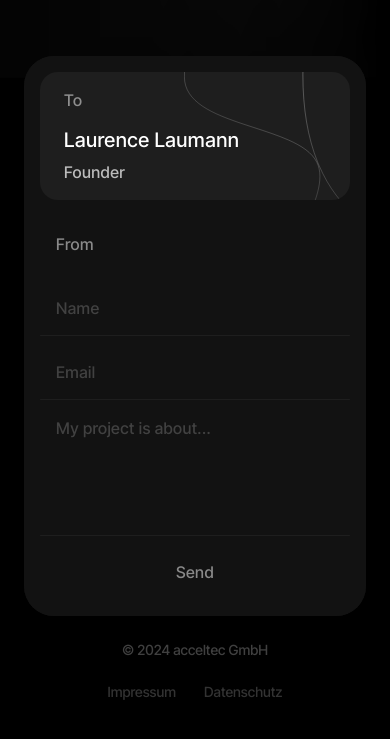
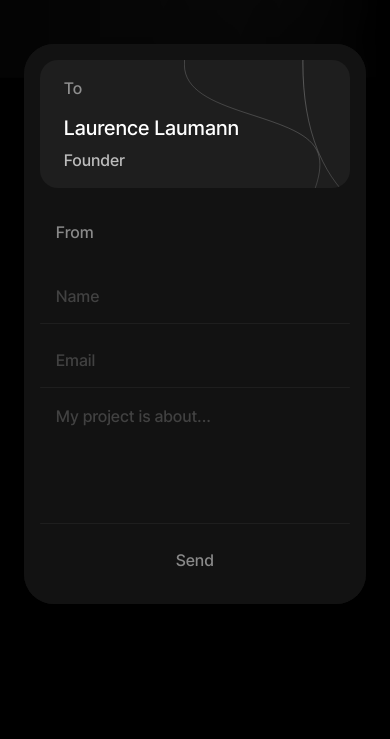
Before and after one commit to jakubziemba/acceltec, a Next.js app: page / in a window 390 px wide. Shown: the part 787-1526 px from the top of the page. Built offline with nearby package versions, Linux system fonts and the light colour scheme.

Commit message:
(wip) button-form final

```diff
--- a/app/_components/form/form.tsx
+++ b/app/_components/form/form.tsx
@@ -46,7 +46,7 @@ const Form = (
   }
 
   return (
-    <div className="flex h-full w-full flex-col items-center justify-end px-6 lg:justify-center">
+    <div className="flex w-full flex-col items-center justify-center px-6 lg:justify-center">
       <motion.form
         ref={ref}
         id={id}
--- a/app/_components/form/section.tsx
+++ b/app/_components/form/section.tsx
@@ -10,7 +10,7 @@ import CanvasAnimation from "../canvas-animation";
 import Footer from "../footer/footer";
 
 export default function FormSection() {
-  const { width } = useWindowSize();
+  const { width, height } = useWindowSize();
   const containerRef = useRef<null | HTMLDivElement>(null);
   const sectionRef = useRef<null | HTMLDivElement>(null);
   const formRef = useRef<null | HTMLFormElement>(null);
@@ -19,6 +19,9 @@ export default function FormSection() {
   const [shouldScroll, setShouldScroll] = useState(false);
   const [playCanvas, setPlayCanvas] = useState(false);
   const isMobile = width < 768;
+  const containerHeight = containerRef.current?.getBoundingClientRect().height;
+  const boxHeight = 588;
+  const offsetFromBottom = (height - boxHeight) / 2;
 
   const { scrollYProgress } = useScroll({
     target: containerRef,
@@ -140,11 +143,11 @@ export default function FormSection() {
   }, [scrollYProgress, shouldScroll]);
 
   useEffect(() => {
-    if (!shouldScroll || !formRef.current) return;
+    if (!shouldScroll || !containerHeight) return;
 
     const scrollTimeout = setTimeout(() => {
-      formRef.current?.scrollIntoView({
-        block: "start",
+      window.scrollTo({
+        top: containerHeight - 200,
         behavior: "smooth",
       });
     }, 100);
@@ -152,7 +155,7 @@ export default function FormSection() {
     return () => {
       clearTimeout(scrollTimeout);
     };
-  }, [shouldScroll]);
+  }, [shouldScroll, containerHeight]);
 
   useEffect(() => {
     const unsubscribe = scrollYProgressCanvas.on("change", (value: any) => {
@@ -181,13 +184,9 @@ export default function FormSection() {
             initial={{ z: 0 }}
             animate={{
               z: showForm ? -10 : 0,
-              // filter: showForm ? "blur(12px)" : "blur(0px)",
             }}
             transition={{
-              y: { duration: 0.25, stiffness: 150, damping: 28 },
-              opacity: { type: "tween", duration: 0.24 },
-              z: { duration: 0.24 },
-              // filter: { duration: 0.24 },
+              duration: 0.24,
             }}
             className="relative flex h-screen flex-col items-center justify-center space-y-6 supports-[height:100svh]:h-svh max-2xs:-top-10 xl:space-y-8"
             style={{
@@ -219,30 +218,21 @@ export default function FormSection() {
             </AnimatedText>
           </motion.div>
           <motion.div
-            animate={{
-              height: showForm ? "100vh" : "5vh",
-            }}
-            transition={{
-              height: {
-                delay: showForm ? 0.6 : 0,
-                duration: 0,
-              },
-            }}
-            className="relative flex w-full justify-center"
+            layout
+            className="pointer-events-none fixed bottom-0 flex h-full w-full flex-col justify-center self-center"
           >
             <motion.div
               initial={{
                 opacity: showForm ? 0 : 1,
                 filter: showForm ? "blur(4px)" : "blur(0px)",
                 scale: showForm && !shouldScroll ? 1.8 : undefined,
-                y: -30,
               }}
               animate={{
                 opacity: showForm ? 0 : 1,
                 filter: showForm ? "blur(4px)" : "blur(0px)",
                 scale: showForm && !shouldScroll ? 1.8 : undefined,
                 visibility: showForm ? "hidden" : "visible",
-                y: shouldButtonScale ? -30 : 0,
+                bottom: showForm ? offsetFromBottom : 40,
               }}
               transition={{
                 type: "spring",
@@ -256,7 +246,7 @@ export default function FormSection() {
                 visibility: { delay: showForm ? 0.35 : 0.1 },
                 y: { duration: 0.25, type: "tween" },
               }}
-              className="absolute -top-12 left-0 flex w-full origin-bottom flex-col [perspective:100px] max-2xs:-top-5 2xl:-top-20"
+              className="pointer-events-auto absolute bottom-0 flex w-full origin-bottom flex-col [perspective:100px]"
               style={{ scale: buttonScale }}
             >
               <Button showForm={showForm} handleButtonClick={handleButtonClick}>
@@ -267,13 +257,12 @@ export default function FormSection() {
               initial={{
                 opacity: 0,
                 scale: showForm ? 1 : 0.05,
-                position: showForm ? "fixed" : "relative",
               }}
               animate={{
                 opacity: showForm ? 1 : 0.05,
                 scale: showForm ? 1 : 0.05,
                 visibility: showForm ? "visible" : "hidden",
-                position: showForm ? "fixed" : "relative",
+                bottom: showForm ? offsetFromBottom : 40,
               }}
               transition={{
                 opacity: {
@@ -290,9 +279,13 @@ export default function FormSection() {
                 visibility: { delay: showForm ? 0 : 0.34 },
                 position: { delay: showForm ? 0 : 0.34 },
               }}
-              className="bottom-0 flex h-full min-h-screen w-screen origin-[50%_88%] flex-col items-center justify-between gap-0 max-2xs:origin-[50%_94%] xs:origin-[50%_85%] sm:gap-2 md:origin-[50%_93%] lg:gap-8 2xl:origin-[50%_92%]"
+              className="pointer-events-auto absolute bottom-0 flex h-full w-full origin-bottom flex-col items-center justify-end gap-0 sm:gap-2 lg:gap-8 "
             >
               <Form ref={formRef} showForm={showForm} />
+            </motion.div>
+          </motion.div>
+        </div>
+      </section>
       <motion.div
         initial={{
           opacity: 0,
@@ -312,10 +305,6 @@ export default function FormSection() {
       >
         <Footer />
       </motion.div>
-            </motion.div>
-          </motion.div>
-        </div>
-      </section>
       <motion.div
         className="pointer-events-none fixed left-0 top-0 -z-50 h-screen w-screen scale-105 lg:scale-100"
         style={{ opacity: canvasOpacity }}
```
Lines whose indentation alone changed are shown as unchanged.
